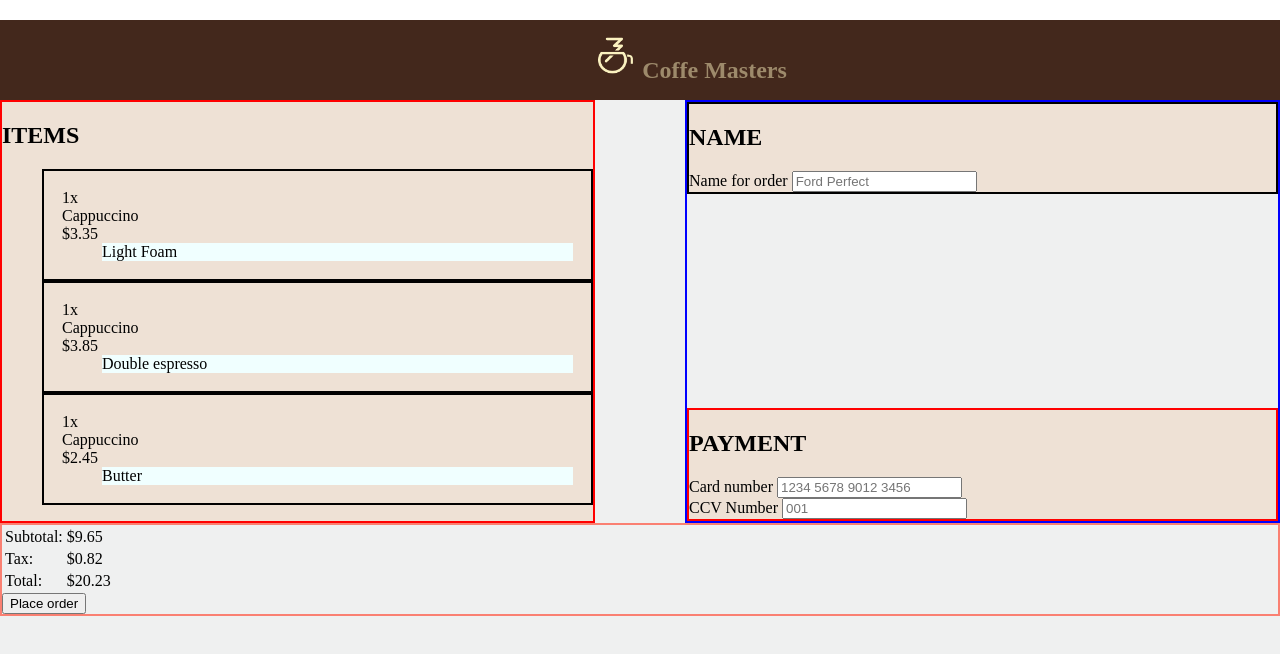
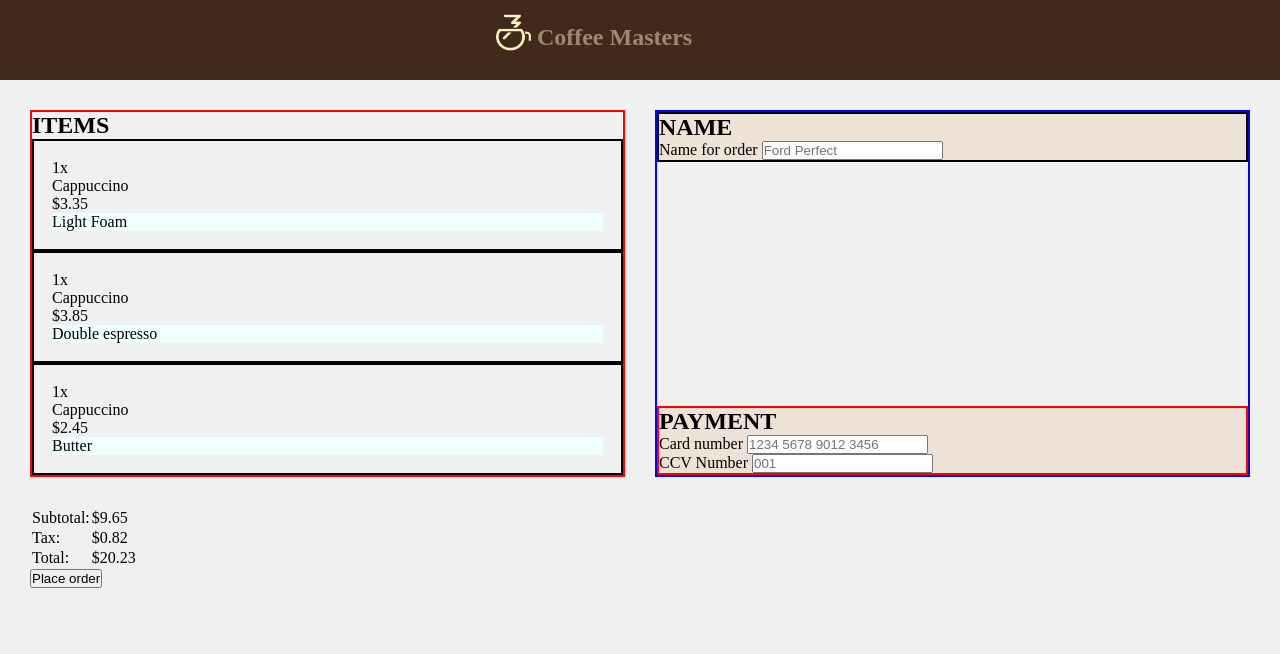
Before and after one commit to shaimeur/fronten-master-css, a plain HTML site: page index.html in a window 1280 px wide. Drawn offline with Linux system fonts and the light colour scheme.

Commit message:
adding redefinition of some classes

```diff
--- a/index.html
+++ b/index.html
@@ -11,17 +11,16 @@
 <body>
 
     <nav id="navbar">
-                <h1>Coffe Masters
+        <h1>Coffee Masters
             <img src="./resourse/coffee_masters_logo.png"
-                    alt="coffe log"
+            alt="coffee logo"
             class="logo">
         </h1>
     </nav>
 
     <div class="page">
-                    <div class="container">
 
-                        <section class="order-box">
+            <section class="order box">
 
                 <h2 class="box-title">ITEMS</h2>
 
@@ -70,7 +69,7 @@
                     <h2 class="box-title">PAYMENT</h2>
 
                     <div class="input-group">
-                            <label for="cc"class="user-input-label" >Card number</label>
+                        <label for="cc" class="user-input-label">Card number</label>
                         <input type="text" class="user-input" id="cc" placeholder="1234 5678 9012 3456">
                     </div>
 
@@ -82,7 +81,7 @@
                 </div>
 
             </section>
-            </div>
+
 
         <section class="total">
             <table class="totals-table">
@@ -101,8 +100,9 @@
                 </tr>
                 </tbody>
             </table>
-                            <button class="chekout" type="button">Place order</button>
+            <button class="checkout" type="button">Place order</button>
         </section>
     </div>
+
 </body>
 </html>
--- a/style.css
+++ b/style.css
@@ -1,9 +1,10 @@
 *{
     box-sizing: border-box;
+    margin: 0;
+    padding: 0;
 }
 body{
-    margin: 0;
-    padding: 0;
+    background-color: #eff0f0;
 }
 #navbar{
     background-color: #43281c;
@@ -11,78 +12,63 @@ body{
     height: 10vh;
 }
 .logo {
+    position: relative;
     height: 45px;
     width: 45px;
-    margin-left: -200px;
-    margin-top: 13px;
+    top: 10px;
+    right: 207px;
 }
 
 #navbar h1 {
     text-align: center;
 }
-
-
-/* .page{
-    height: 100vh;
-    background-color: #eff0f0;
-} */
-
-
 /* container  of the layout */
 .page {
-    height: 100vh;
-    background-color: #eff0f0;
+    display: grid;
+    width: 100%;
+    row-gap: 30px;
+    column-gap: 30px;
+    grid-template-columns: 1fr 1fr ;
+    grid-template-areas:
+    "order   payment"
+    "total total";
+    padding: 30px;
+    margin: 0 auto;
+}
+
+.order{
+    grid-area: "order";
 
 }
-.container {
-    display: grid;
-    grid-template-columns: repeat(2,1fr) ;
-    grid-template-areas: "order-box  payment";
-    gap: 90px;
-}
-
-.order-box{
-    background-color: #eee1d5;
-    border: 2px solid red;
-    grid-area: "order-box";
-}
-.payment {
+.payment{
+    grid-area: "payment";
     border: 2px solid blue;
-    grid-area: "payment";
     display: flex;
     flex-direction: column;
     justify-content: space-between;
 }
 .total {
-    border: 2px solid salmon;
+    grid-area: "total";
 }
-
+.box{
+    border: 2px solid red;
+}
 
 .items {
     list-style-type: none;
 }
 .item {
-    /* display: flex;
-    justify-content: flex-start; */
     padding: 18px;
     border: 2px solid black;
 }
 .item-price {
     display: flex;
-    /* align-self: flex-end; */
 }
 .item-option-list {
     list-style-type: none;
-    /* display: flex;
-    flex-direction: column ; */
-    /* position: absolute; */
 }
 .item-option{
-    /* position: relative;
-    top: 16px;
-    left: 128px; */
     background-color:azure;
-
 }
 
 /* payment section */
@@ -95,9 +81,3 @@ body{
     border: 2px solid red;
     background-color: #eee1d5;
 }
-
-.total-table {
-    display: flex;
-    justify-content: center;
-    align-content:center
-}
```
Lines whose indentation alone changed are shown as unchanged.
